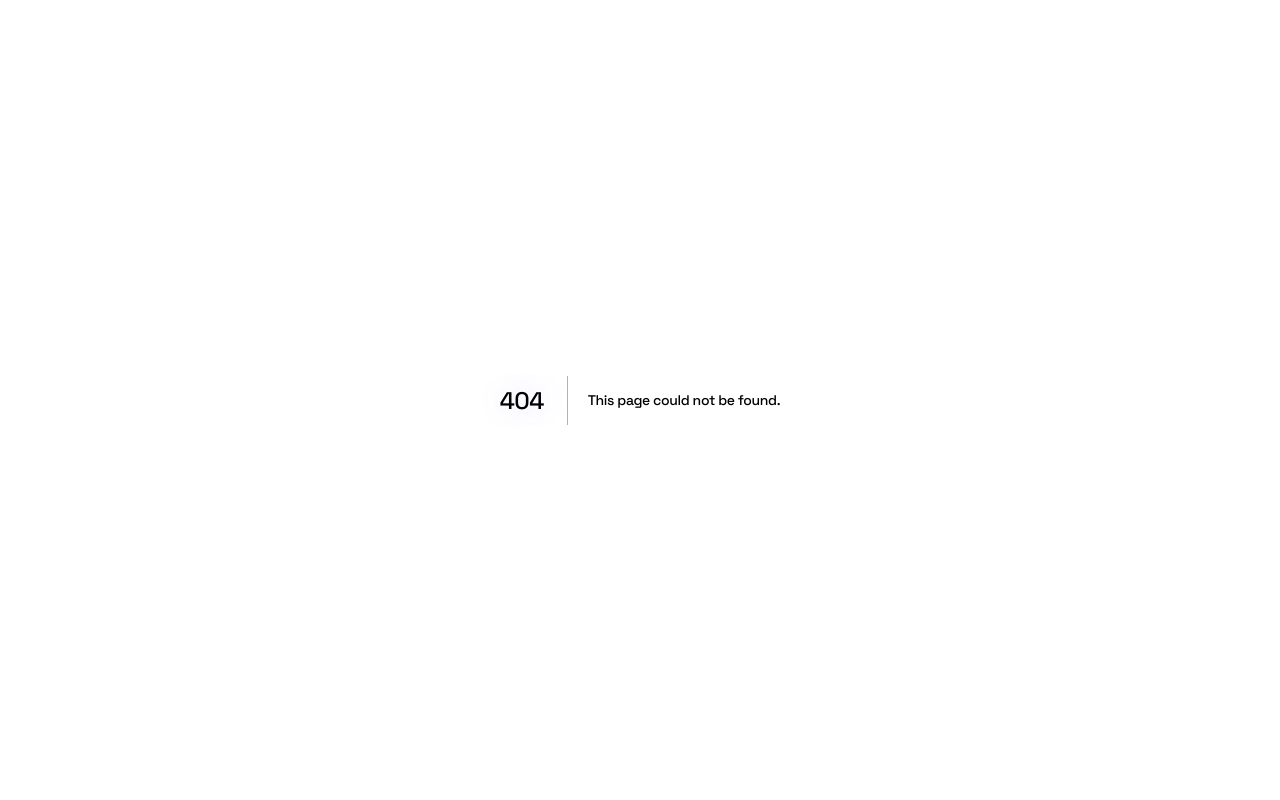
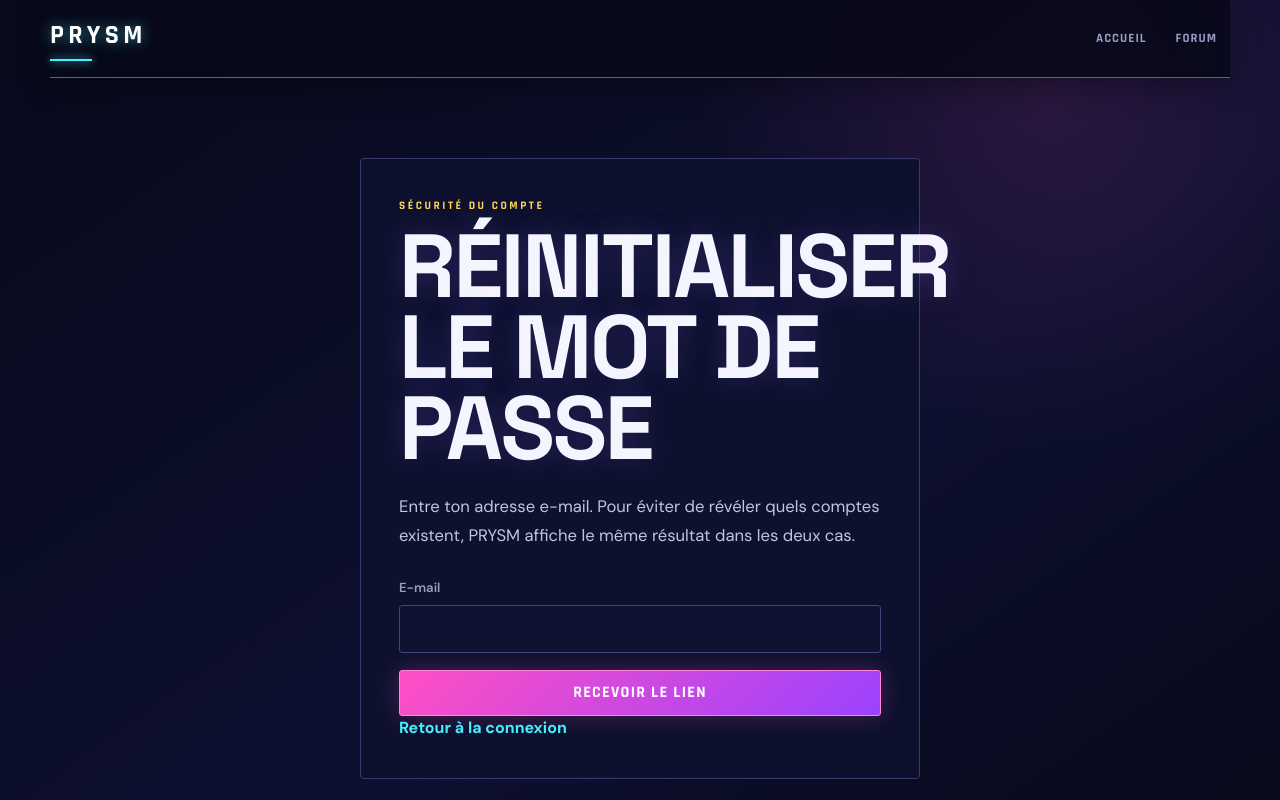
Before and after one commit to LadyOoscar/Prysm-forum, a Next.js app: page /auth/reset in a window 1280 px wide. Before the commit this address had no page. Built offline with nearby package versions, Linux system fonts and the light colour scheme; no server answers.

Commit message:
Add secure password reset request flow

```diff
--- /dev/null
+++ b/app/auth/reset/page.tsx
@@ -0,0 +1,46 @@
+"use client";
+
+import { FormEvent, useState } from "react";
+import Link from "next/link";
+import { createSupabaseBrowser } from "../../../lib/supabase-browser";
+
+export default function ResetPasswordPage() {
+  const supabase = createSupabaseBrowser();
+  const [email, setEmail] = useState("");
+  const [message, setMessage] = useState("");
+  const [loading, setLoading] = useState(false);
+
+  async function submit(e: FormEvent) {
+    e.preventDefault();
+    setLoading(true);
+    setMessage("");
+
+    const redirectTo = `${window.location.origin}/auth/update-password`;
+    const { error } = await supabase.auth.resetPasswordForEmail(email, { redirectTo });
+
+    setMessage(
+      error
+        ? error.message
+        : "Si un compte correspond à cette adresse, un e-mail de réinitialisation vient d'être envoyé."
+    );
+    setLoading(false);
+  }
+
+  return <main className="shell auth-shell">
+    <header className="topbar">
+      <Link className="brand" href="/">PRYSM</Link>
+      <nav><Link href="/">Accueil</Link><Link href="/forum">Forum</Link></nav>
+    </header>
+    <section className="auth-card">
+      <p className="eyebrow">Sécurité du compte</p>
+      <h1>Réinitialiser le mot de passe</h1>
+      <p className="lead">Entre ton adresse e-mail. Pour éviter de révéler quels comptes existent, PRYSM affiche le même résultat dans les deux cas.</p>
+      <form onSubmit={submit}>
+        <label>E-mail<input required type="email" autoComplete="email" value={email} onChange={e=>setEmail(e.target.value)} /></label>
+        <button className="button primary" disabled={loading}>{loading ? "Envoi…" : "Recevoir le lien"}</button>
+      </form>
+      {message && <div className="notice">{message}</div>}
+      <Link className="switch" href="/auth">Retour à la connexion</Link>
+    </section>
+  </main>;
+}
```
